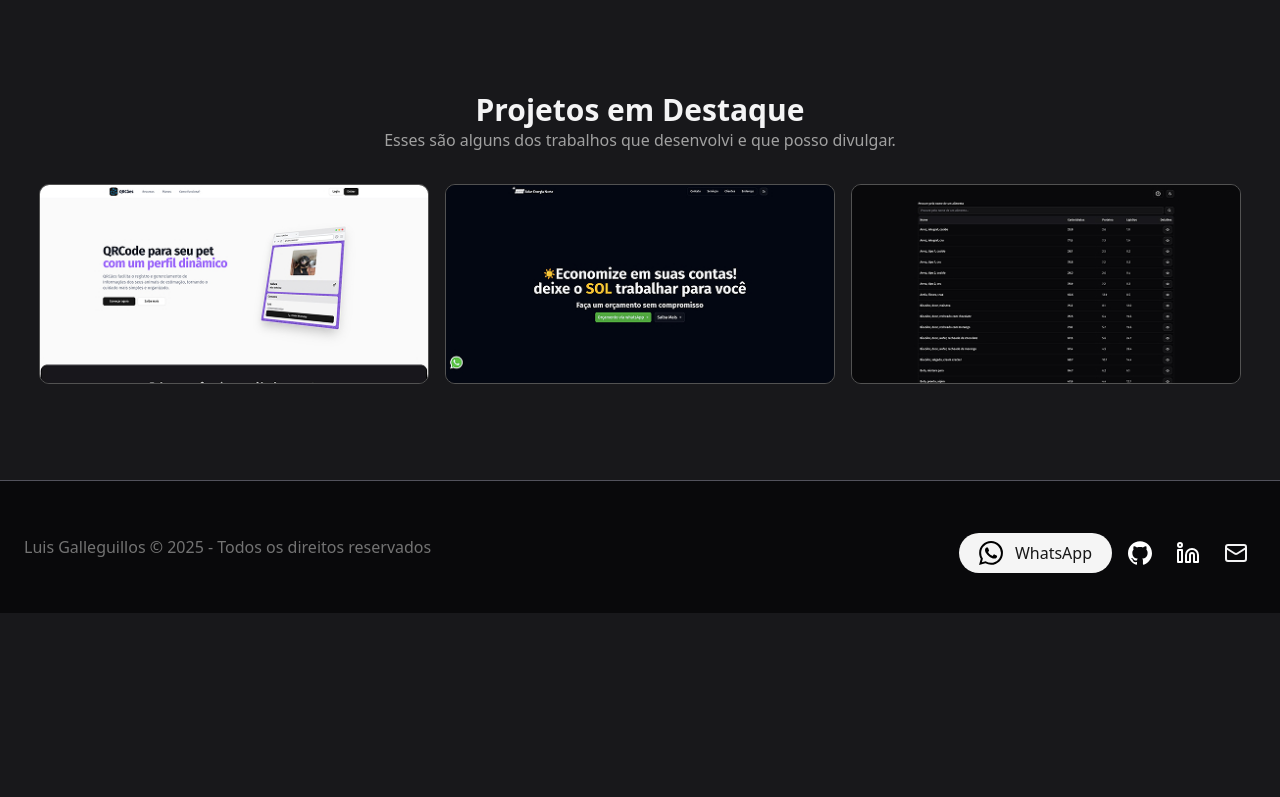
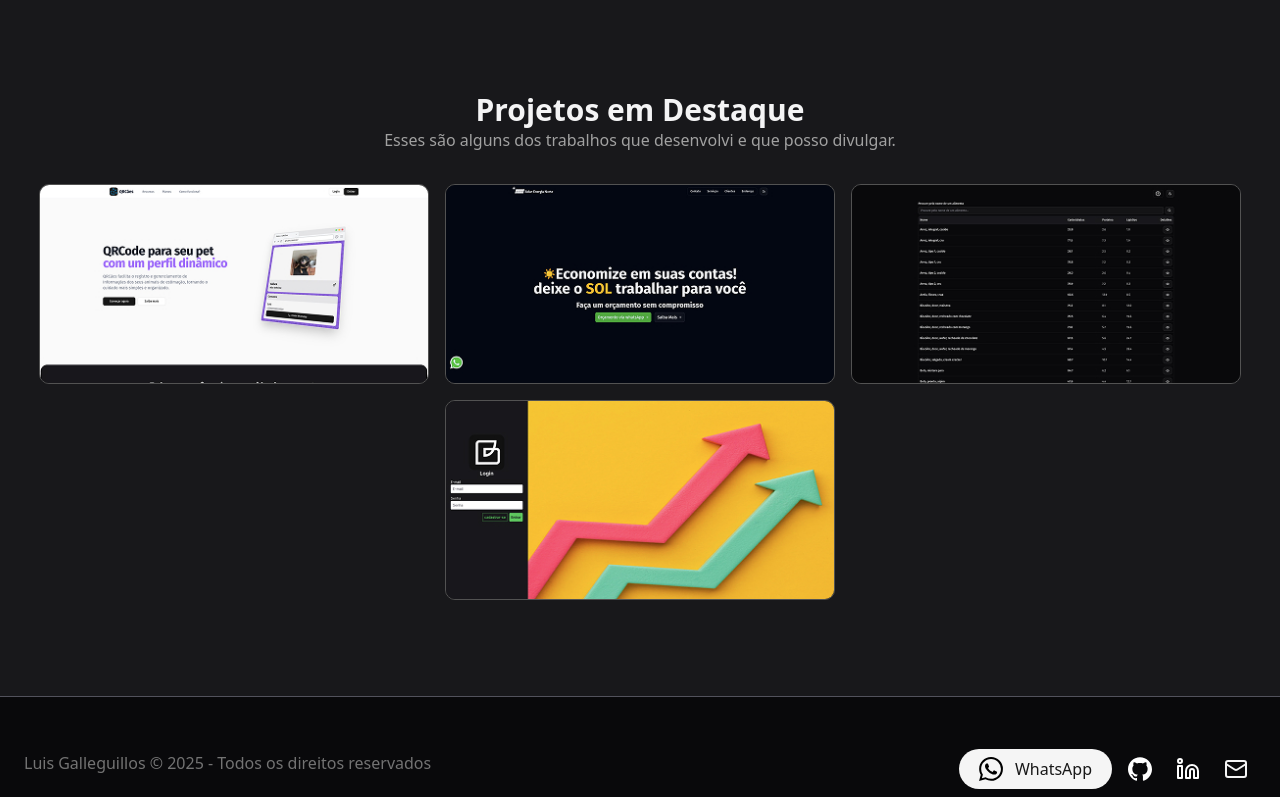
Before and after one commit to glob-gall/galleguillos, a Next.js app: page / in a window 1280 px wide. Shown: the part 620-1417 px from the top of the page. Before the commit the page ends 1233 px from the top, so only its background shows below. Built offline with nearby package versions, Linux system fonts and the light colour scheme.

Commit message:
add invest

```diff
--- a/src/sections/projects-section.tsx
+++ b/src/sections/projects-section.tsx
@@ -42,6 +42,15 @@ export default function ProjectsSection() {
             className=" rounded-lg border-neutral-600 border"
           />
         </Link>
+        <Link href="https://github.com/glob-gall/investimentos">
+          <Image
+            alt="invest"
+            src="/pages/invest.jpg"
+            height={198}
+            width={390}
+            className=" rounded-lg border-neutral-600 border"
+          />
+        </Link>
 
       </div>
 
```
